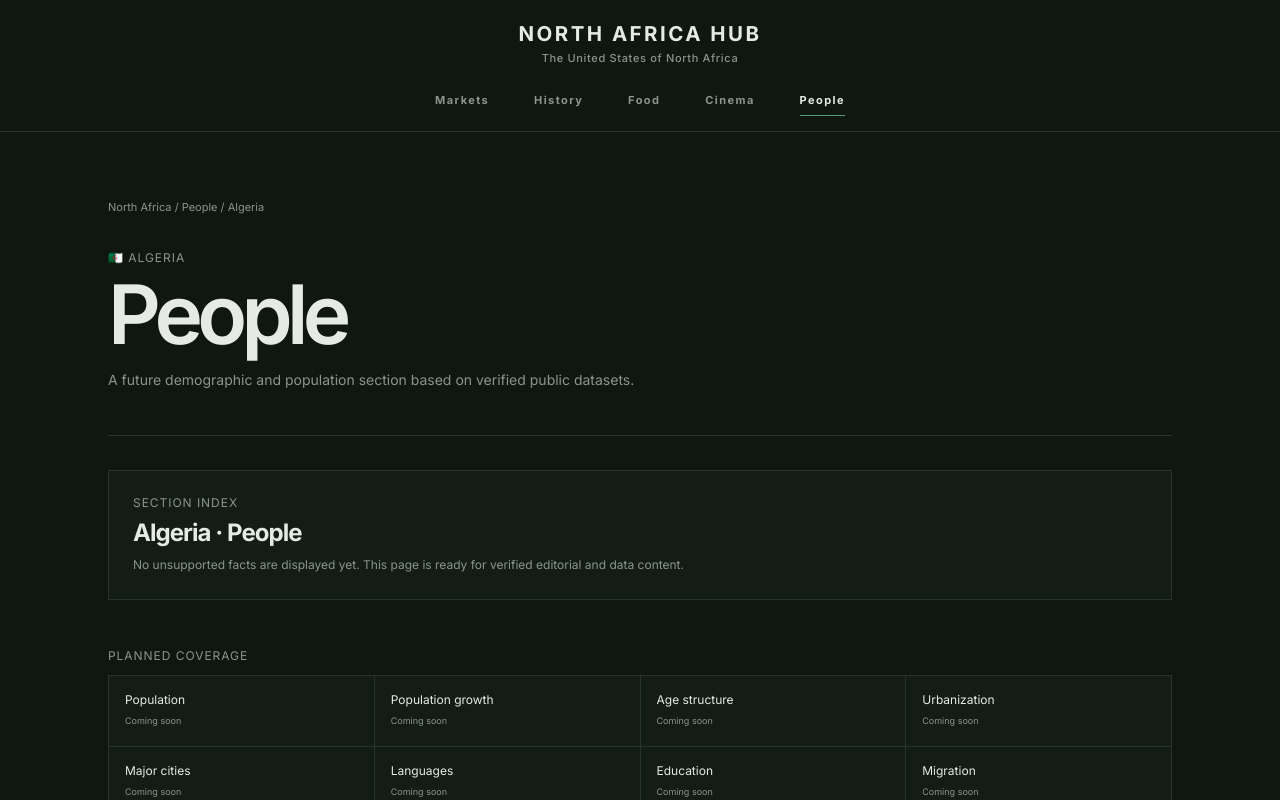
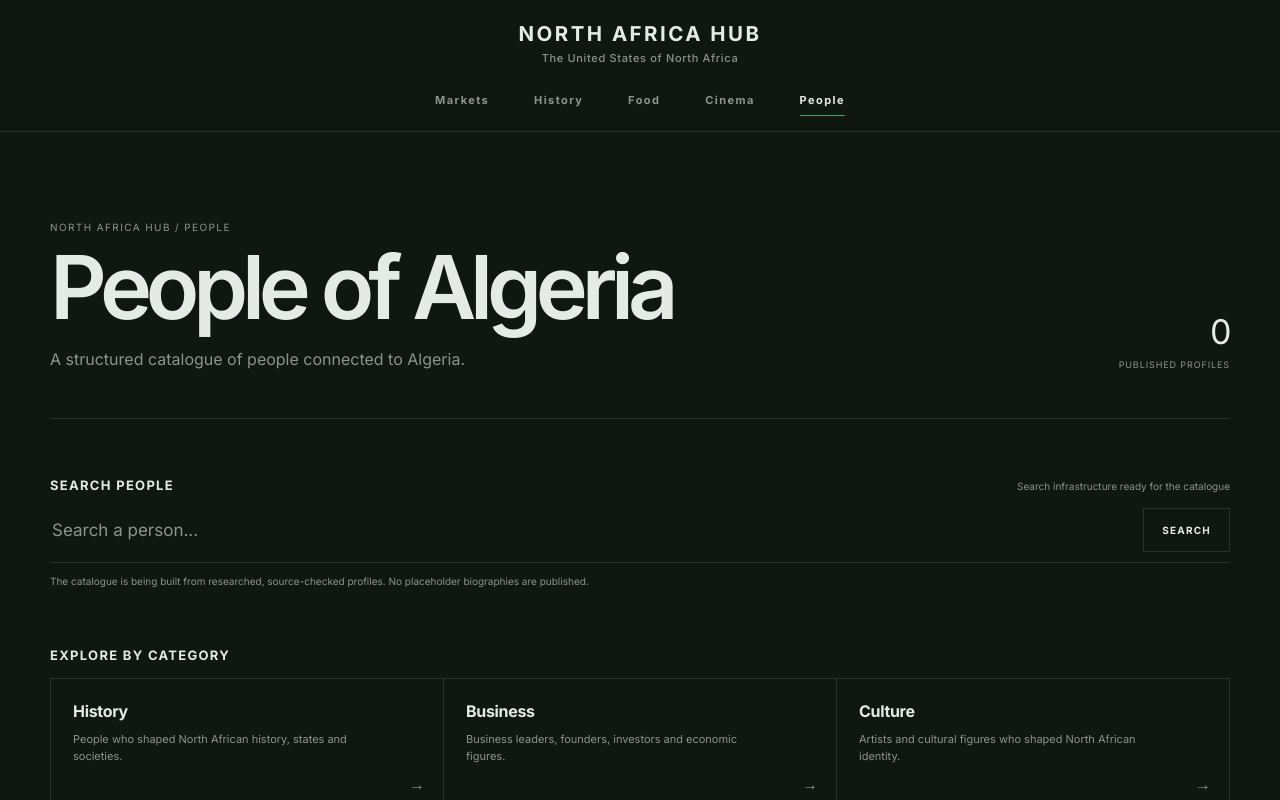
Before and after one commit to 1btestinng/test02, a Next.js app: page /people/algeria in a window 1280 px wide. Shown: the top 800 px of the page. Built offline with nearby package versions, Linux system fonts and the light colour scheme.

Commit message:
feat: add People country index routes

```diff
--- /dev/null
+++ b/app/people/[country]/page.tsx
@@ -0,0 +1,28 @@
+import type {Metadata} from 'next';
+import {notFound} from 'next/navigation';
+import PeopleIndex from '@/components/people/people-index';
+import {getPeopleCountry, getPeopleByCountry, PEOPLE_COUNTRIES} from '@/lib/people';
+
+type Props = {params: Promise<{country:string}>};
+
+export function generateStaticParams() {
+  return PEOPLE_COUNTRIES.map(country => ({country: country.slug}));
+}
+
+export async function generateMetadata({params}:Props): Promise<Metadata> {
+  const {country:slug} = await params;
+  const country = getPeopleCountry(slug);
+  if (!country) return {};
+  return {
+    title: `People of ${country.name} | North Africa Hub`,
+    description: `Explore researched people from ${country.name} across history, business, culture, cinema, science, sports, literature and politics.`,
+  };
+}
+
+export default async function PeopleCountryPage({params}:Props) {
+  const {country:slug} = await params;
+  const country = getPeopleCountry(slug);
+  if (!country) notFound();
+  const count = getPeopleByCountry(country.slug).length;
+  return <PeopleIndex title={`People of ${country.name}`} description={`A structured catalogue of people connected to ${country.name}.`} countrySlug={country.slug} />;
+}
```
